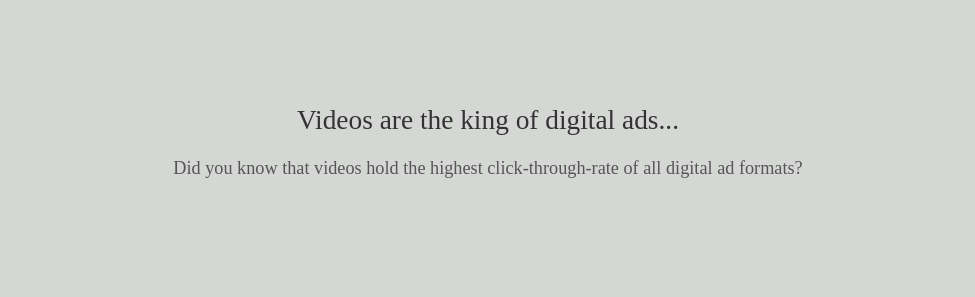
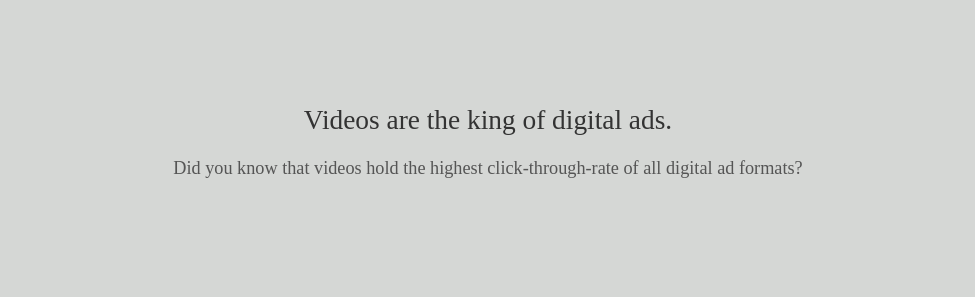
Before and after one commit to samisenhower/samisenhower.github.io, a Jekyll site: the page built from index.html, in a window 1280 px wide and 900 px high, scrolled down 2916 px. Shown: the part 155-452 px from the top of the window, without its empty margins (152-1127 px from the left). Built offline with Jekyll 4.4.1, drawn with Linux system fonts in a browser that asks for light colours; some web fonts are replaced.

Commit message:
Change back

```diff
--- a/_includes/about.html
+++ b/_includes/about.html
@@ -104,7 +104,7 @@
   </p>
 </video> -->
 <div class="why-video">
-  <h1>Videos are the king of digital ads...</h1>
+  <h1>Videos are the king of digital ads.</h1>
   <p>Did you know that videos hold the highest click-through-rate of all digital ad formats?</p>
   <h1>Google loves videos.</h1>
   <p>You’re 53 times more likely show up first on Google if you have a video embedded on your website, according to Moovly.</p>
```
Also changed, not shown: 1 other file.
